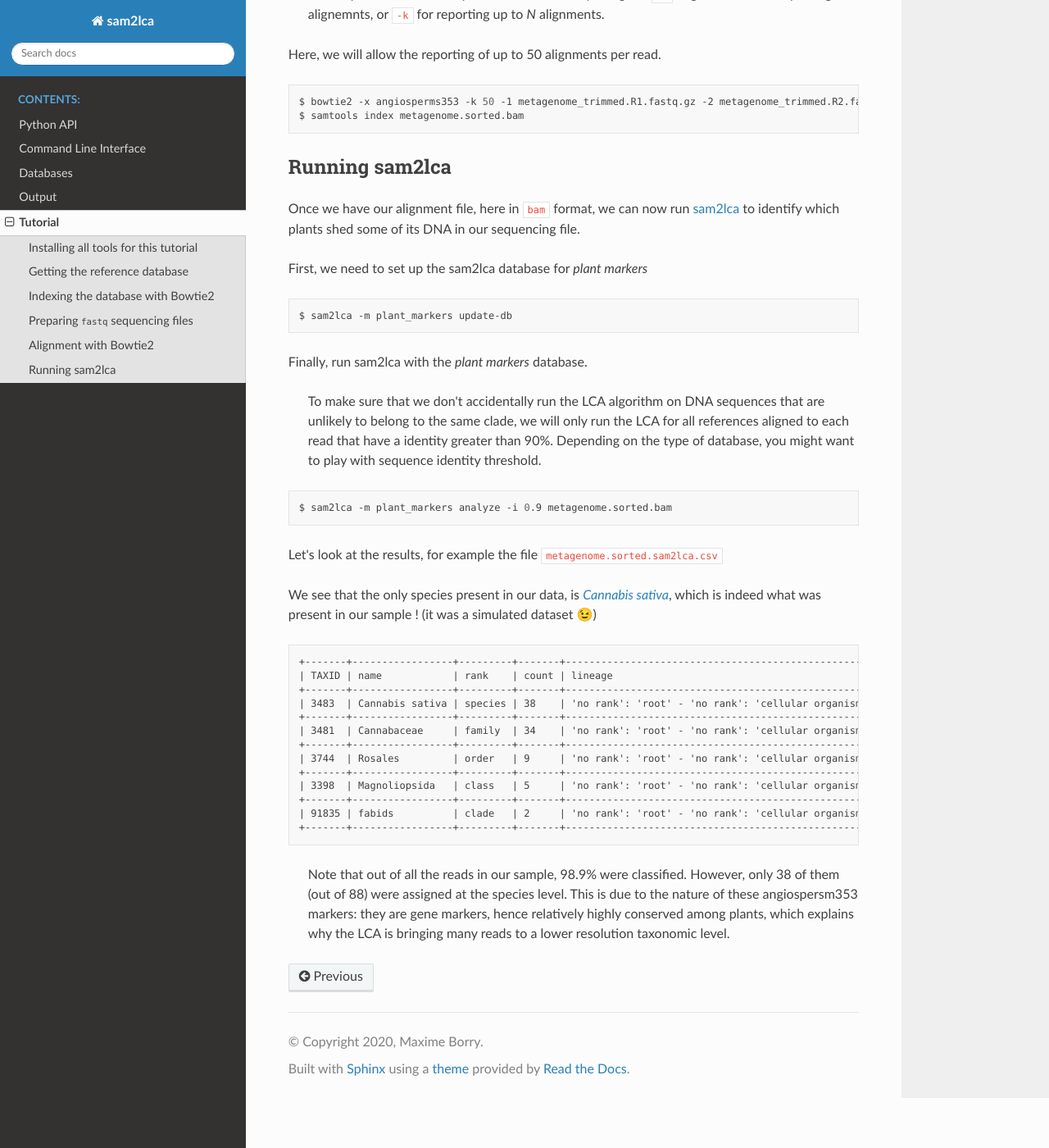
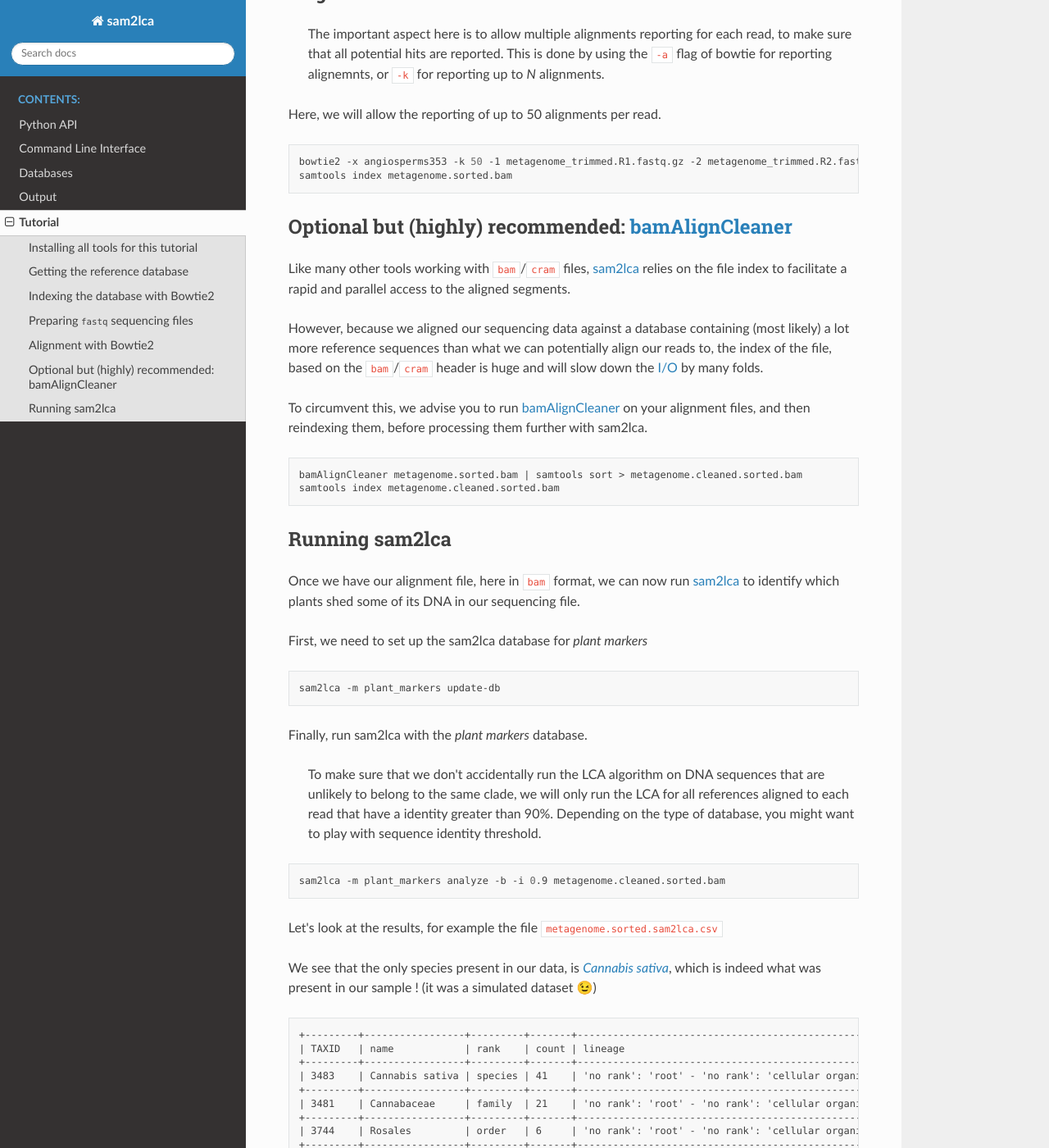
Before and after one commit to maxibor/sam2lca, a Sphinx documentation site: the page built from docs/source/tutorial.md, in a window 1280 px wide and 1400 px high, scrolled down 1512 px. Shown: the whole window at 82% size. Built offline with Sphinx 7.4.7 and the Read the Docs theme 2.0.0, drawn with Linux system fonts in a browser that asks for light colours; some of the changed text lies outside the part shown.

Commit message:
update tutorial

````diff
--- a/docs/source/tutorial.md
+++ b/docs/source/tutorial.md
@@ -11,24 +11,23 @@ For this tutorial, a dedicated conda-environment is available to ease the reprod
 Download environment
 
 ```bash
-$ wget https://raw.githubusercontent.com/maxibor/sam2lca/master/docs/tutorial/environment.yaml
+wget https://raw.githubusercontent.com/maxibor/sam2lca/master/docs/tutorial/environment.yaml
 ```
 
 Installing and activating environment
 
 ```bash
-$ conda env create -f environment.yaml
-$ conda activate sam2lca_tutorial
+conda env create -f environment.yaml
+conda activate sam2lca_tutorial
 ```
-
 
 ## Getting the reference database
 
 First we need to download and decompress the Angiosperms353 database, which has already been pre-formatted for sam2lca
 
 ```bash
-$ wget -O angiosperms353_markers.fa.gz https://edmond.mpdl.mpg.de/api/access/datafile/101862
-$ gunzip angiosperms353_markers.fa.gz
+wget -O angiosperms353_markers.fa.gz https://edmond.mpdl.mpg.de/api/access/datafile/101862
+gunzip angiosperms353_markers.fa.gz
 ```
 
 ## Indexing the database with Bowtie2
@@ -38,22 +37,24 @@ In this tutorial, we're going to work with the [Bowtie2](https://github.com/BenL
 Before doing any alignment, we need to index the angiosperms353 database with bowtie2
 
 ```bash
-$ bowtie2-build angiosperms353_markers.fa angiosperms353
+bowtie2-build angiosperms353_markers.fa angiosperms353
 ```
+
+> This step might be a bit long, because of the many references present in this database, you may want to speet it up by parallelizing it using the `--theads` option.
 
 ## Preparing `fastq` sequencing files
 
 - Downloading the paired-end DNA sequencing compressed `fastq` files
 
 ```bash
-$ wget https://raw.githubusercontent.com/maxibor/sam2lca/master/docs/tutorial/data/metagenome.1.fastq.gz
-$ wget https://raw.githubusercontent.com/maxibor/sam2lca/master/docs/tutorial/data/metagenome.2.fastq.gz
+wget https://raw.githubusercontent.com/maxibor/sam2lca/master/docs/tutorial/data/metagenome.1.fastq.gz
+wget https://raw.githubusercontent.com/maxibor/sam2lca/master/docs/tutorial/data/metagenome.2.fastq.gz
 ```
 
 - Performing adapter-clipping and quality trimming with [fastp](https://github.com/OpenGene/fastp)
 
 ```bash
-$ fastp -i metagenome.1.fastq.gz -I metagenome.1.fastq.gz -o metagenome_trimmed.R1.fastq.gz -O metagenome_trimmed.R2.fastq.gz
+fastp -i metagenome.1.fastq.gz -I metagenome.1.fastq.gz -o metagenome_trimmed.R1.fastq.gz -O metagenome_trimmed.R2.fastq.gz
 ```
 
 ## Alignment with Bowtie2
@@ -63,8 +64,21 @@ $ fastp -i metagenome.1.fastq.gz -I metagenome.1.fastq.gz -o metagenome_trimmed.
 Here, we will allow the reporting of up to 50 alignments per read.
 
 ```bash
-$ bowtie2 -x angiosperms353 -k 50 -1 metagenome_trimmed.R1.fastq.gz -2 metagenome_trimmed.R2.fastq.gz | samtools sort -O bam > metagenome.sorted.bam
-$ samtools index metagenome.sorted.bam
+bowtie2 -x angiosperms353 -k 50 -1 metagenome_trimmed.R1.fastq.gz -2 metagenome_trimmed.R2.fastq.gz | samtools sort -O bam > metagenome.sorted.bam
+samtools index metagenome.sorted.bam
+```
+
+## Optional but (highly) recommended: [bamAlignCleaner](https://github.com/maxibor/bamAlignCleaner)
+
+Like many other tools working with `bam`/`cram` files, [sam2lca](https://github.com/maxibor/sam2lca) relies on the file index to facilitate a rapid and parallel access to the aligned segments.
+
+However, because we aligned our sequencing data against a database containing (most likely) a lot more reference sequences than what we can potentially align our reads to, the index of the file, based on the `bam`/`cram` header is huge and will slow down the [I/O](https://en.wikipedia.org/wiki/Input/output) by many folds.
+
+To circumvent this, we advise you to run [bamAlignCleaner](https://github.com/maxibor/bamAlignCleaner) on your alignment files, and then reindexing them, before processing them further with sam2lca.
+
+```bash
+bamAlignCleaner metagenome.sorted.bam | samtools sort > metagenome.cleaned.sorted.bam
+samtools index metagenome.cleaned.sorted.bam
 ```
 
 ## Running sam2lca
@@ -74,7 +88,7 @@ Once we have our alignment file, here in `bam` format, we can now run [sam2lca](
 First, we need to set up the sam2lca database for *plant markers*
 
 ```bash
-$ sam2lca -m plant_markers update-db
+sam2lca -m plant_markers update-db
 ```
 
 Finally, run sam2lca with the *plant markers* database.
@@ -82,30 +96,41 @@ Finally, run sam2lca with the *plant markers* database.
 > To make sure that we don't accidentally run the LCA algorithm on DNA sequences that are unlikely to belong to the same clade, we will only run the LCA for all references aligned to each read that have a identity greater than 90%. Depending on the type of database, you might want to play with sequence identity threshold.
 
 ```bash
-$ sam2lca -m plant_markers analyze -i 0.9 metagenome.sorted.bam
+sam2lca -m plant_markers analyze -b -i 0.9 metagenome.cleaned.sorted.bam
 ```
 
 Let's look at the results, for example the file `metagenome.sorted.sam2lca.csv`
 
 We see that the only species present in our data, is [*Cannabis sativa*](https://en.wikipedia.org/wiki/Cannabis_sativa), which is indeed what was present in our sample ! (it was a simulated dataset 😉)
 
-
-
 ```
-+-------+-----------------+---------+-------+----------------------------------------------------------------------------------------------------------------------------------------------------------------------------------------------------------------------------------------------------------------------------------------------------------------------------------------------------------------------------------------------------------------------------------------------------------------------------------------------------------------------------------------------------------------------+
-| TAXID | name            | rank    | count | lineage                                                                                                                                                                                                                                                                                                                                                                                                                                                                                                                                                              |
-+-------+-----------------+---------+-------+----------------------------------------------------------------------------------------------------------------------------------------------------------------------------------------------------------------------------------------------------------------------------------------------------------------------------------------------------------------------------------------------------------------------------------------------------------------------------------------------------------------------------------------------------------------------+
-| 3483  | Cannabis sativa | species | 38    | 'no rank': 'root' - 'no rank': 'cellular organisms' - 'superkingdom': 'Eukaryota' - 'kingdom': 'Viridiplantae' - 'phylum': 'Streptophyta' - 'subphylum': 'Streptophytina' - 'clade': 'Embryophyta' - 'clade': 'Tracheophyta' - 'clade': 'Euphyllophyta' - 'clade': 'Spermatophyta' - 'class': 'Magnoliopsida' - 'clade': 'Mesangiospermae' - 'clade': 'eudicotyledons' - 'clade': 'Gunneridae' - 'clade': 'Pentapetalae' - 'clade': 'rosids' - 'clade': 'fabids' - 'order': 'Rosales' - 'family': 'Cannabaceae' - 'genus': 'Cannabis' - 'species': 'Cannabis sativa' |
-+-------+-----------------+---------+-------+----------------------------------------------------------------------------------------------------------------------------------------------------------------------------------------------------------------------------------------------------------------------------------------------------------------------------------------------------------------------------------------------------------------------------------------------------------------------------------------------------------------------------------------------------------------------+
-| 3481  | Cannabaceae     | family  | 34    | 'no rank': 'root' - 'no rank': 'cellular organisms' - 'superkingdom': 'Eukaryota' - 'kingdom': 'Viridiplantae' - 'phylum': 'Streptophyta' - 'subphylum': 'Streptophytina' - 'clade': 'Embryophyta' - 'clade': 'Tracheophyta' - 'clade': 'Euphyllophyta' - 'clade': 'Spermatophyta' - 'class': 'Magnoliopsida' - 'clade': 'Mesangiospermae' - 'clade': 'eudicotyledons' - 'clade': 'Gunneridae' - 'clade': 'Pentapetalae' - 'clade': 'rosids' - 'clade': 'fabids' - 'order': 'Rosales' - 'family': 'Cannabaceae'                                                      |
-+-------+-----------------+---------+-------+----------------------------------------------------------------------------------------------------------------------------------------------------------------------------------------------------------------------------------------------------------------------------------------------------------------------------------------------------------------------------------------------------------------------------------------------------------------------------------------------------------------------------------------------------------------------+
-| 3744  | Rosales         | order   | 9     | 'no rank': 'root' - 'no rank': 'cellular organisms' - 'superkingdom': 'Eukaryota' - 'kingdom': 'Viridiplantae' - 'phylum': 'Streptophyta' - 'subphylum': 'Streptophytina' - 'clade': 'Embryophyta' - 'clade': 'Tracheophyta' - 'clade': 'Euphyllophyta' - 'clade': 'Spermatophyta' - 'class': 'Magnoliopsida' - 'clade': 'Mesangiospermae' - 'clade': 'eudicotyledons' - 'clade': 'Gunneridae' - 'clade': 'Pentapetalae' - 'clade': 'rosids' - 'clade': 'fabids' - 'order': 'Rosales'                                                                                |
-+-------+-----------------+---------+-------+----------------------------------------------------------------------------------------------------------------------------------------------------------------------------------------------------------------------------------------------------------------------------------------------------------------------------------------------------------------------------------------------------------------------------------------------------------------------------------------------------------------------------------------------------------------------+
-| 3398  | Magnoliopsida   | class   | 5     | 'no rank': 'root' - 'no rank': 'cellular organisms' - 'superkingdom': 'Eukaryota' - 'kingdom': 'Viridiplantae' - 'phylum': 'Streptophyta' - 'subphylum': 'Streptophytina' - 'clade': 'Embryophyta' - 'clade': 'Tracheophyta' - 'clade': 'Euphyllophyta' - 'clade': 'Spermatophyta' - 'class': 'Magnoliopsida'                                                                                                                                                                                                                                                        |
-+-------+-----------------+---------+-------+----------------------------------------------------------------------------------------------------------------------------------------------------------------------------------------------------------------------------------------------------------------------------------------------------------------------------------------------------------------------------------------------------------------------------------------------------------------------------------------------------------------------------------------------------------------------+
-| 91835 | fabids          | clade   | 2     | 'no rank': 'root' - 'no rank': 'cellular organisms' - 'superkingdom': 'Eukaryota' - 'kingdom': 'Viridiplantae' - 'phylum': 'Streptophyta' - 'subphylum': 'Streptophytina' - 'clade': 'Embryophyta' - 'clade': 'Tracheophyta' - 'clade': 'Euphyllophyta' - 'clade': 'Spermatophyta' - 'class': 'Magnoliopsida' - 'clade': 'Mesangiospermae' - 'clade': 'eudicotyledons' - 'clade': 'Gunneridae' - 'clade': 'Pentapetalae' - 'clade': 'rosids' - 'clade': 'fabids'                                                                                                     |
-+-------+-----------------+---------+-------+----------------------------------------------------------------------------------------------------------------------------------------------------------------------------------------------------------------------------------------------------------------------------------------------------------------------------------------------------------------------------------------------------------------------------------------------------------------------------------------------------------------------------------------------------------------------+
++---------+-----------------+---------+-------+----------------------------------------------------------------------------------------------------------------------------------------------------------------------------------------------------------------------------------------------------------------------------------------------------------------------------------------------------------------------------------------------------------------------------------------------------------------------------------------------------------------------------------------------------------------------+
+| TAXID   | name            | rank    | count | lineage                                                                                                                                                                                                                                                                                                                                                                                                                                                                                                                                                              |
++---------+-----------------+---------+-------+----------------------------------------------------------------------------------------------------------------------------------------------------------------------------------------------------------------------------------------------------------------------------------------------------------------------------------------------------------------------------------------------------------------------------------------------------------------------------------------------------------------------------------------------------------------------+
+| 3483    | Cannabis sativa | species | 41    | 'no rank': 'root' - 'no rank': 'cellular organisms' - 'superkingdom': 'Eukaryota' - 'kingdom': 'Viridiplantae' - 'phylum': 'Streptophyta' - 'subphylum': 'Streptophytina' - 'clade': 'Embryophyta' - 'clade': 'Tracheophyta' - 'clade': 'Euphyllophyta' - 'clade': 'Spermatophyta' - 'class': 'Magnoliopsida' - 'clade': 'Mesangiospermae' - 'clade': 'eudicotyledons' - 'clade': 'Gunneridae' - 'clade': 'Pentapetalae' - 'clade': 'rosids' - 'clade': 'fabids' - 'order': 'Rosales' - 'family': 'Cannabaceae' - 'genus': 'Cannabis' - 'species': 'Cannabis sativa' |
++---------+-----------------+---------+-------+----------------------------------------------------------------------------------------------------------------------------------------------------------------------------------------------------------------------------------------------------------------------------------------------------------------------------------------------------------------------------------------------------------------------------------------------------------------------------------------------------------------------------------------------------------------------+
+| 3481    | Cannabaceae     | family  | 21    | 'no rank': 'root' - 'no rank': 'cellular organisms' - 'superkingdom': 'Eukaryota' - 'kingdom': 'Viridiplantae' - 'phylum': 'Streptophyta' - 'subphylum': 'Streptophytina' - 'clade': 'Embryophyta' - 'clade': 'Tracheophyta' - 'clade': 'Euphyllophyta' - 'clade': 'Spermatophyta' - 'class': 'Magnoliopsida' - 'clade': 'Mesangiospermae' - 'clade': 'eudicotyledons' - 'clade': 'Gunneridae' - 'clade': 'Pentapetalae' - 'clade': 'rosids' - 'clade': 'fabids' - 'order': 'Rosales' - 'family': 'Cannabaceae'                                                      |
++---------+-----------------+---------+-------+----------------------------------------------------------------------------------------------------------------------------------------------------------------------------------------------------------------------------------------------------------------------------------------------------------------------------------------------------------------------------------------------------------------------------------------------------------------------------------------------------------------------------------------------------------------------+
+| 3744    | Rosales         | order   | 6     | 'no rank': 'root' - 'no rank': 'cellular organisms' - 'superkingdom': 'Eukaryota' - 'kingdom': 'Viridiplantae' - 'phylum': 'Streptophyta' - 'subphylum': 'Streptophytina' - 'clade': 'Embryophyta' - 'clade': 'Tracheophyta' - 'clade': 'Euphyllophyta' - 'clade': 'Spermatophyta' - 'class': 'Magnoliopsida' - 'clade': 'Mesangiospermae' - 'clade': 'eudicotyledons' - 'clade': 'Gunneridae' - 'clade': 'Pentapetalae' - 'clade': 'rosids' - 'clade': 'fabids' - 'order': 'Rosales'                                                                                |
++---------+-----------------+---------+-------+----------------------------------------------------------------------------------------------------------------------------------------------------------------------------------------------------------------------------------------------------------------------------------------------------------------------------------------------------------------------------------------------------------------------------------------------------------------------------------------------------------------------------------------------------------------------+
+| 3398    | Magnoliopsida   | class   | 5     | 'no rank': 'root' - 'no rank': 'cellular organisms' - 'superkingdom': 'Eukaryota' - 'kingdom': 'Viridiplantae' - 'phylum': 'Streptophyta' - 'subphylum': 'Streptophytina' - 'clade': 'Embryophyta' - 'clade': 'Tracheophyta' - 'clade': 'Euphyllophyta' - 'clade': 'Spermatophyta' - 'class': 'Magnoliopsida'                                                                                                                                                                                                                                                        |
++---------+-----------------+---------+-------+----------------------------------------------------------------------------------------------------------------------------------------------------------------------------------------------------------------------------------------------------------------------------------------------------------------------------------------------------------------------------------------------------------------------------------------------------------------------------------------------------------------------------------------------------------------------+
+| 91835   | fabids          | clade   | 3     | 'no rank': 'root' - 'no rank': 'cellular organisms' - 'superkingdom': 'Eukaryota' - 'kingdom': 'Viridiplantae' - 'phylum': 'Streptophyta' - 'subphylum': 'Streptophytina' - 'clade': 'Embryophyta' - 'clade': 'Tracheophyta' - 'clade': 'Euphyllophyta' - 'clade': 'Spermatophyta' - 'class': 'Magnoliopsida' - 'clade': 'Mesangiospermae' - 'clade': 'eudicotyledons' - 'clade': 'Gunneridae' - 'clade': 'Pentapetalae' - 'clade': 'rosids' - 'clade': 'fabids'                                                                                                     |
++---------+-----------------+---------+-------+----------------------------------------------------------------------------------------------------------------------------------------------------------------------------------------------------------------------------------------------------------------------------------------------------------------------------------------------------------------------------------------------------------------------------------------------------------------------------------------------------------------------------------------------------------------------+
+| 1437201 | Pentapetalae    | clade   | 2     | 'no rank': 'root' - 'no rank': 'cellular organisms' - 'superkingdom': 'Eukaryota' - 'kingdom': 'Viridiplantae' - 'phylum': 'Streptophyta' - 'subphylum': 'Streptophytina' - 'clade': 'Embryophyta' - 'clade': 'Tracheophyta' - 'clade': 'Euphyllophyta' - 'clade': 'Spermatophyta' - 'class': 'Magnoliopsida' - 'clade': 'Mesangiospermae' - 'clade': 'eudicotyledons' - 'clade': 'Gunneridae' - 'clade': 'Pentapetalae'                                                                                                                                             |
++---------+-----------------+---------+-------+----------------------------------------------------------------------------------------------------------------------------------------------------------------------------------------------------------------------------------------------------------------------------------------------------------------------------------------------------------------------------------------------------------------------------------------------------------------------------------------------------------------------------------------------------------------------+
+| 71275   | rosids          | clade   | 1     | 'no rank': 'root' - 'no rank': 'cellular organisms' - 'superkingdom': 'Eukaryota' - 'kingdom': 'Viridiplantae' - 'phylum': 'Streptophyta' - 'subphylum': 'Streptophytina' - 'clade': 'Embryophyta' - 'clade': 'Tracheophyta' - 'clade': 'Euphyllophyta' - 'clade': 'Spermatophyta' - 'class': 'Magnoliopsida' - 'clade': 'Mesangiospermae' - 'clade': 'eudicotyledons' - 'clade': 'Gunneridae' - 'clade': 'Pentapetalae' - 'clade': 'rosids'                                                                                                                         |
++---------+-----------------+---------+-------+----------------------------------------------------------------------------------------------------------------------------------------------------------------------------------------------------------------------------------------------------------------------------------------------------------------------------------------------------------------------------------------------------------------------------------------------------------------------------------------------------------------------------------------------------------------------+
 ```
 
+> Note that out of all the reads in our sample, with the sam2lca parameters we used, 87.8% were classified (79 out of 90 trimmed reads). However, only 38 of them were assigned at the species level. This is due to the nature of these angiospersm353 markers: they are gene markers, hence relatively highly conserved among plants, which explains why the LCA is bringing many reads to a lower resolution taxonomic level.
 
-> Note that out of all the reads in our sample, 98.9% were classified. However, only 38 of them (out of 88) were assigned at the species level. This is due to the nature of these angiospersm353 markers: they are gene markers, hence relatively highly conserved among plants, which explains why the LCA is bringing many reads to a lower resolution taxonomic level.
+Last but not least, we can also have a look at the `bam` file created by sam2lca: `metagenome.cleaned.sorted.sam2lca.bam`
+
+```bash
+$ samtools view metagenome.cleaned.sorted.sam2lca.bam | head -n 2
+oneKP_189 73 5427_Cannabis_sativa 1092 34 76M = 1092 0 GGAGATTCAGAAGATGGCAAAATCAATTAAGGAACTGAAGAAGGAAAATTCATTCTTGAAGAGCAAGACTGAGAAA D=BFCFCFHGIFCDGHBFH<@H?CFHIGHGIIGHDGEFGF@<=FHICHEIGHHHHFFFCECB>?;;ACDCCCDCDC AS:i:0 XN:i:0 XM:i:0 XO:i:0 XG:i:0 NM:i:0 MD:Z:76 YT:Z:UP XT:i:3398
+oneKP_189 133 5427_Cannabis_sativa 1092 0 * = 1092 0 GGAGATTCAGAAGATGGCAAAATCAATTAAGGAACTGAAGAAGGAAAATTCATTCTTGAAGAGCAAGACTGAGAAA D=BFCFCFHGIFCDGHBFH<@H?CFHIGHGIIGHDGEFGF@<=FHICHEIGHHHHFFFCECB>?;;ACDCCCDCDC YT:Z:UP XT:i:3398
+```
+
+Note the `XT` tag at the end of each line. The value of this tag (the integer number after `XT:i:`) is set by sam2lca to the NCBI Taxonomy IDs attributed to each sequencing read by the LCA algorithm.
--- a/docs/tutorial/environment.yaml
+++ b/docs/tutorial/environment.yaml
@@ -8,3 +8,4 @@ dependencies:
   - fastp=0.23.2
   - sam2lca=0.3.3
   - samtools=1.15
+  - bamaligncleaner=0.2.2
````
Also changed, not shown: README.md (+16 -11 lines).
